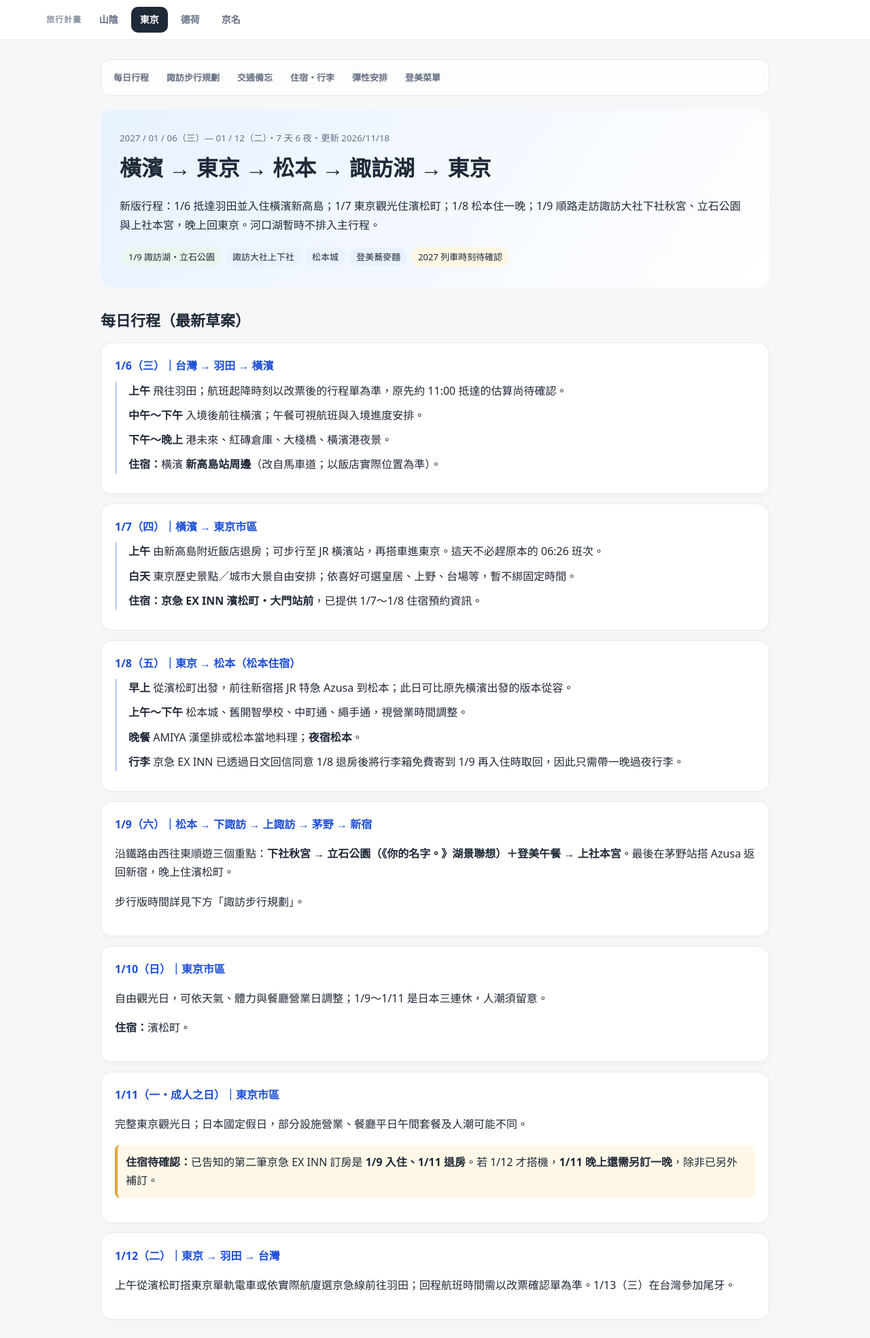
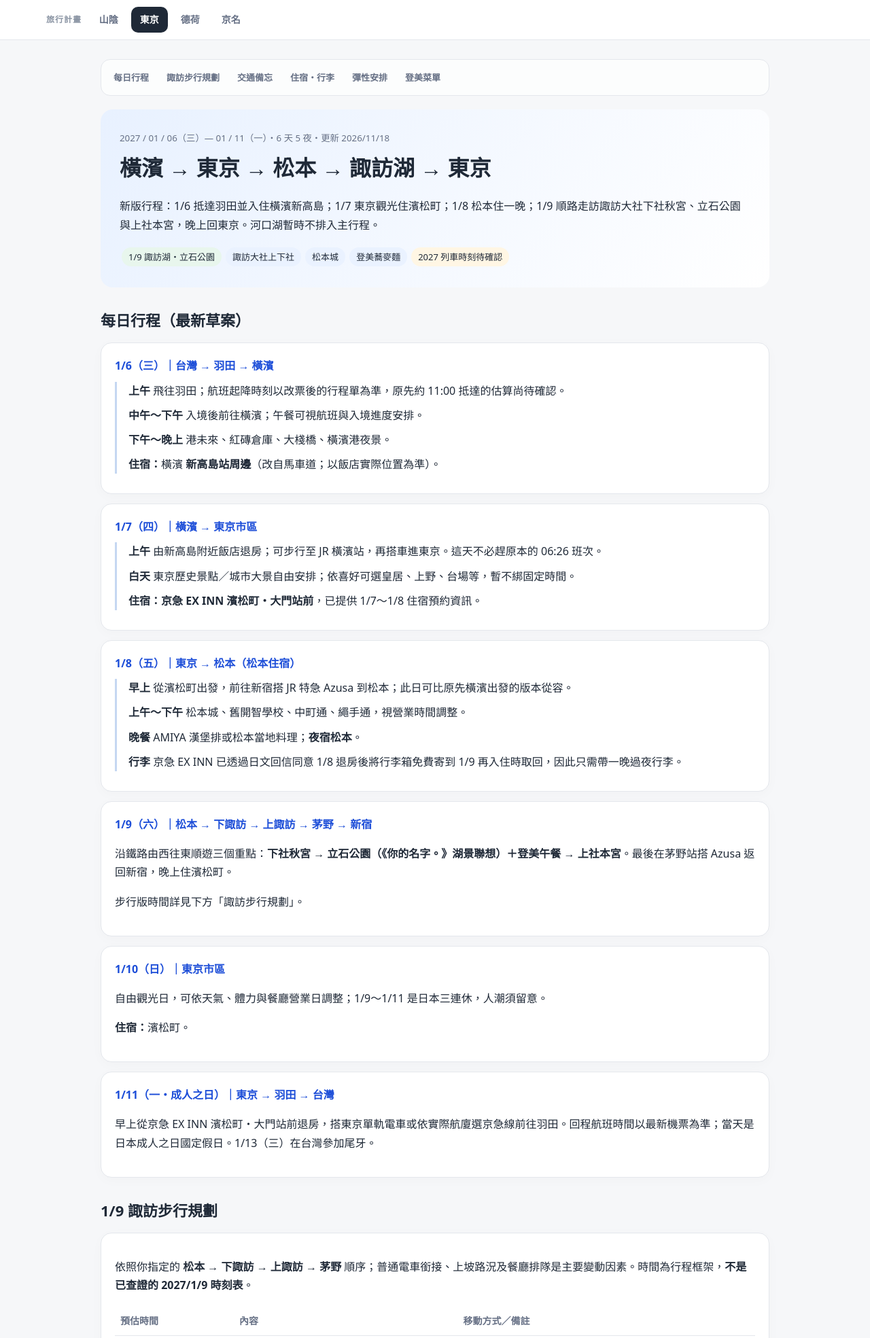
Before and after one commit to deutsches/travel, a plain HTML site: page tokyo-matsumoto-kawaguchiko-2027.html in a window 1280 px wide. Shown: the top 1969 px of the page at 68% size. Drawn offline with Linux system fonts and the light colour scheme.

Commit message:
Correct return to Taiwan to Jan 11, 2027 and remove extra hotel night

```diff
--- a/tokyo-matsumoto-kawaguchiko-2027.html
+++ b/tokyo-matsumoto-kawaguchiko-2027.html
@@ -27,7 +27,7 @@ table{border-collapse:collapse;width:100%;font-size:14px}td,th{border-bottom:1px
 <header><nav class="site-nav" aria-label="旅行行程切換"><span class="nav-label">旅行計畫</span><a class="trip-tab" href="index.html?v=20261104">山陰</a><a class="trip-tab active" href="tokyo-matsumoto-kawaguchiko-2027.html?v=20261104" aria-current="page">東京</a><a class="trip-tab" href="germany-netherlands-2027.html?v=20261104">德荷</a><a class="trip-tab" href="kyoto-nagoya-nov-dec.html?v=20261104">京名</a></nav></header>
 <main>
 <nav class="page-nav" aria-label="本頁內容"><a href="#days">每日行程</a><a href="#suwa">諏訪步行規劃</a><a href="#trains">交通備忘</a><a href="#stays">住宿・行李</a><a href="#options">彈性安排</a><a href="#tomi-menu">登美菜單</a></nav>
-<section class="hero"><small>2027 / 01 / 06（三）— 01 / 12（二）・7 天 6 夜・更新 2026/11/18</small><h1>橫濱 → 東京 → 松本 → 諏訪湖 → 東京</h1>
+<section class="hero"><small>2027 / 01 / 06（三）— 01 / 11（一）・6 天 5 夜・更新 2026/11/18</small><h1>橫濱 → 東京 → 松本 → 諏訪湖 → 東京</h1>
 <p>新版行程：1/6 抵達羽田並入住橫濱新高島；1/7 東京觀光住濱松町；1/8 松本住一晚；1/9 順路走訪諏訪大社下社秋宮、立石公園與上社本宮，晚上回東京。河口湖暫時不排入主行程。</p>
 <span class="pill green">1/9 諏訪湖・立石公園</span><span class="pill">諏訪大社上下社</span><span class="pill">松本城</span><span class="pill">登美蕎麥麵</span><span class="pill warn">2027 列車時刻待確認</span></section>
 <section id="days"><h2>每日行程（最新草案）</h2>
@@ -49,8 +49,7 @@ table{border-collapse:collapse;width:100%;font-size:14px}td,th{border-bottom:1px
 <p>沿鐵路由西往東順遊三個重點：<b>下社秋宮 → 立石公園（《你的名字。》湖景聯想）＋登美午餐 → 上社本宮</b>。最後在茅野站搭 Azusa 返回新宿，晚上住濱松町。</p>
 <p>步行版時間詳見下方「諏訪步行規劃」。</p></div>
 <div class="card"><div class="date">1/10（日）｜東京市區</div><p>自由觀光日，可依天氣、體力與餐廳營業日調整；1/9～1/11 是日本三連休，人潮須留意。</p><p><b>住宿：</b>濱松町。</p></div>
-<div class="card"><div class="date">1/11（一・成人之日）｜東京市區</div><p>完整東京觀光日；日本國定假日，部分設施營業、餐廳平日午間套餐及人潮可能不同。</p><p class="note"><b>住宿待確認：</b>已告知的第二筆京急 EX INN 訂房是 <b>1/9 入住、1/11 退房</b>。若 1/12 才搭機，<b>1/11 晚上還需另訂一晚</b>，除非已另外補訂。</p></div>
-<div class="card"><div class="date">1/12（二）｜東京 → 羽田 → 台灣</div><p>上午從濱松町搭東京單軌電車或依實際航廈選京急線前往羽田；回程航班時間需以改票確認單為準。1/13（三）在台灣參加尾牙。</p></div>
+<div class="card"><div class="date">1/11（一・成人之日）｜東京 → 羽田 → 台灣</div><p>早上從京急 EX INN 濱松町・大門站前退房，搭東京單軌電車或依實際航廈選京急線前往羽田。回程航班時間以最新機票為準；當天是日本成人之日國定假日。1/13（三）在台灣參加尾牙。</p></div>
 </section>
 <section id="suwa"><h2>1/9 諏訪步行規劃</h2>
 <div class="card"><p>依照你指定的 <b>松本 → 下諏訪 → 上諏訪 → 茅野</b> 順序；普通電車銜接、上坡路況及餐廳排隊是主要變動因素。時間為行程框架，<b>不是已查證的 2027/1/9 時刻表</b>。</p>
@@ -79,15 +78,14 @@ table{border-collapse:collapse;width:100%;font-size:14px}td,th{border-bottom:1px
 <tr><td>1/6（三）</td><td>橫濱新高島附近</td><td>改自馬車道；房型與訂房狀態以訂單為準</td></tr>
 <tr><td>1/7（四）</td><td>京急 EX INN 濱松町・大門站前</td><td>有 1/7 入住～1/8 退房預約</td></tr>
 <tr><td>1/8（五）</td><td>松本</td><td>住一晚；飯店名稱／訂房狀態未在此頁確認</td></tr>
-<tr><td>1/9（六）～1/10（日）</td><td>京急 EX INN 濱松町・大門站前</td><td>有 1/9 入住～1/11 退房預約</td></tr>
-<tr><td><b>1/11（一）</b></td><td><b>東京</b></td><td><b>目前提供的訂房資料尚未涵蓋，需確認加訂 1 晚</b></td></tr>
+<tr><td>1/9（六）～1/10（日）</td><td>京急 EX INN 濱松町・大門站前</td><td>有 1/9 入住～1/11 退房預約；1/11 直接前往羽田，住宿已銜接</td></tr>
 </tbody></table></div>
 <div class="card"><h3>寄放行李：飯店已同意</h3><p>京急 EX INN 的回信確認：<b>1/8 退房時交給櫃台，免費寄放到 1/9 再入住時領取</b>。可將大行李留在濱松町，松本和諏訪只帶輕便過夜包。當天保留飯店回信方便出示。</p></div></section>
 <section id="options"><h2>彈性安排與提醒</h2><div class="grid">
 <div class="card"><h3>諏訪當日主要目標</h3><p><b>下社秋宮、立石公園、上社本宮</b> 為核心；立石公園附近的登美是午餐首選。若時間不足，湖畔散步、高島城與其他神社都先不加。</p></div>
 <div class="card"><h3>河口湖暫不列入</h3><p>富士山能見度不確定，而河口湖未來仍有再訪機會；目前改成松本回東京順路去諏訪湖。若之後改主意，再重新檢查天氣與車票。</p></div>
 <div class="card"><h3>成人之日三連休</h3><p>1/9（六）～1/11（一）為三連休；立石公園、登美餐廳與東京熱門景點可能較多人，餐飲與交通務必留緩衝。</p></div>
-<div class="card"><h3>返台隔天尾牙</h3><p>1/12（二）返台，1/13（三）有尾牙；航班與 1/11 住宿請核對最新訂單。Peter Luger 平日午餐若仍想吃，需要另選時間，不再預設 1/12 能用餐。</p></div>
+<div class="card"><h3>返台與尾牙</h3><p>1/11（一）退房返台，1/13（三）有尾牙；回程班機時間仍須以最新機票確認單為準。Peter Luger 平日午餐如仍想安排，需改選其他日期。</p></div>
 </div></section>
 <section id="tomi-menu"><h2>🍜 諏訪湖午餐｜登美 蕎麥麵菜單（日中對照）</h2>
 <div class="card"><h3>そば処 登美（とみ／Tomi）</h3><p>位於上諏訪的立石展望台上方，適合 <b>1/9（六）諏訪湖・立石公園</b> 行程順遊。冷蕎麥麵可品嚐蕎麥香氣，冬季也有熱麵可選。</p>
```
